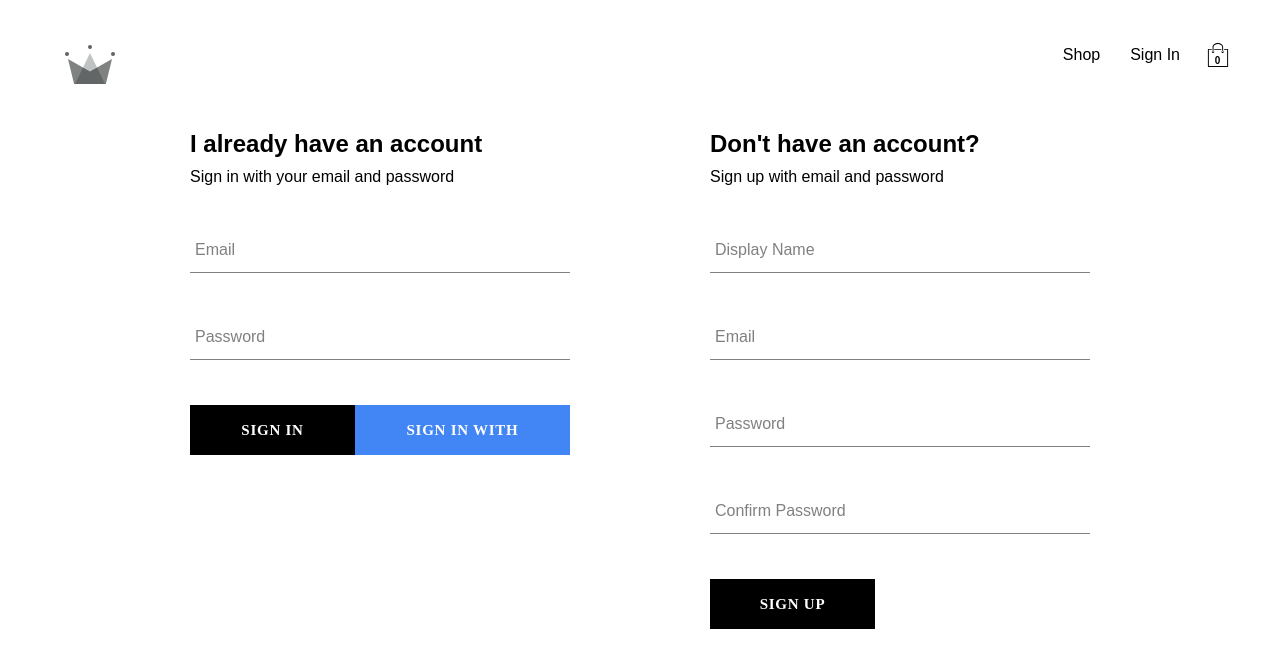
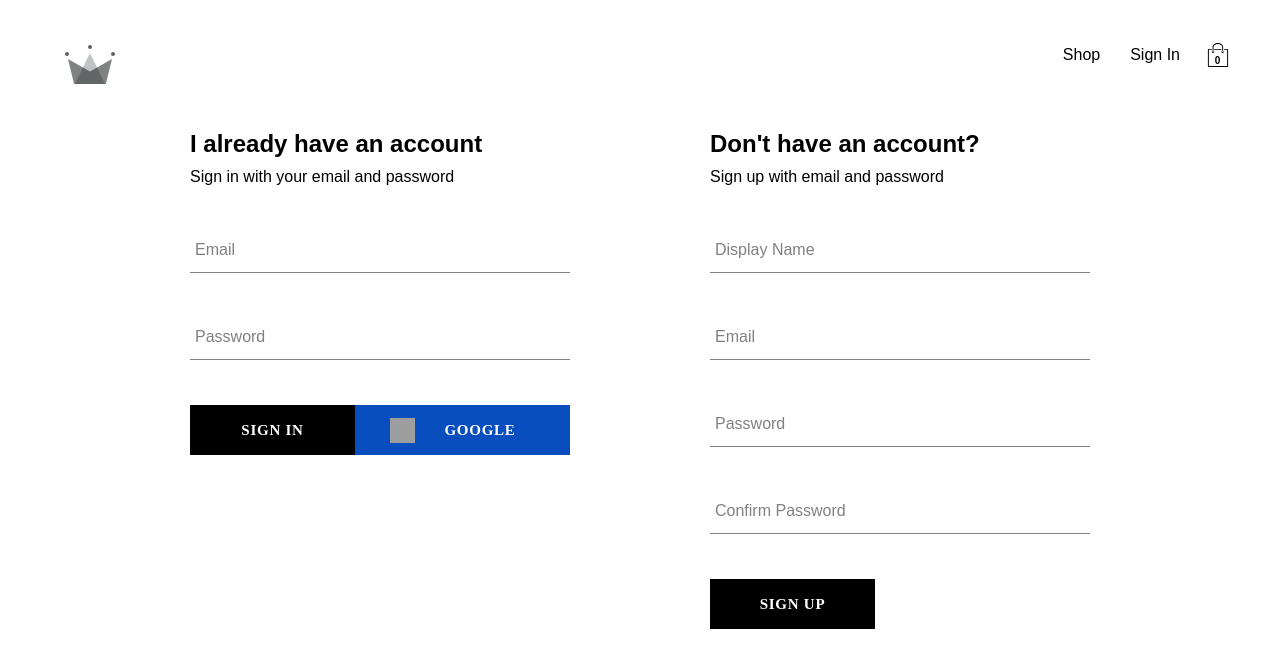
Before and after one commit to mynameisheisenberg/crwn-clothing, a React (Create React App) app: page /sign-in in a window 1280 px wide. Shown: the top 668 px of the page. Built offline with nearby package versions, Linux system fonts and the light colour scheme; no server answers; grey boxes are pictures that could not be loaded; a web font is replaced by a local one.

Commit message:
adding items to cart drop down

```diff
--- a/src/components/button/button.component.jsx
+++ b/src/components/button/button.component.jsx
@@ -1,13 +1,22 @@
-import "../button/button.styles.scss"
-export const BUTTON_TYPE_CLASSES = {google:"google-sign-in",
-inverted: 'inverted'}
+import "../button/button.styles.scss";
+export const BUTTON_TYPE_CLASSES = {
+  google: "google-sign-in",
+  inverted: "inverted",
+};
 
-const Button = ({children,buttonType,...otherProps}) =>{
-    return(
-        <button className={`button-container ${BUTTON_TYPE_CLASSES[buttonType]}`} {...otherProps}>
-                {children}
-        </button>
-    )
-}
+const Button = ({ children, buttonType, ...otherProps }) => {
+const buttonClass = `button-container ${BUTTON_TYPE_CLASSES[buttonType]}`;
+  return (
+    <button
+      className={`button-container ${BUTTON_TYPE_CLASSES[buttonType]}`}
+      {...otherProps}
+    >
+      {buttonClass.includes("google-sign-in") ? (
+        <img class="google-icon" src="https://upload.wikimedia.org/wikipedia/commons/thumb/c/c1/Google_%22G%22_logo.svg/768px-Google_%22G%22_logo.svg.png" />
+      ) : null}
+      {children}
+    </button>
+  );
+};
 
 export default Button;
--- a/src/components/button/button.styles.scss
+++ b/src/components/button/button.styles.scss
@@ -23,11 +23,11 @@
     }
 
     &.google-sign-in {
-      background-color: #4285f4;
+      background-color: #084ebe;
       color: white;
 
       &:hover {
-        background-color: #357ae8;
+        background-color: #087438;
         border: none;
       }
     }
@@ -44,3 +44,10 @@
       }
     }
   }
+
+.google-icon{
+  width: 25px;
+  height: 25px;
+  align-self: center;
+  margin-right: 10px;
+}
--- a/src/components/cart-dropdown/cart-dropdown.component.jsx
+++ b/src/components/cart-dropdown/cart-dropdown.component.jsx
@@ -1,13 +1,20 @@
 import Button from "../button/button.component";
 import "./cart-dropdown.styles.scss";
-
-const CartDropdown = () =>{
-    return(
-        <div className="cart-dropdown-container">
-            <div className="cart-items"/>
-            <Button>Go to checkout</Button>
-        </div>
-    )
-}
+import CartItem from "../cart-item/cart-item.component";
+import { useContext } from "react";
+import { CartContext } from "../../contexts/cart.context";
+const CartDropdown = () => {
+  const { cartItems } = useContext(CartContext);
+  return (
+    <div className="cart-dropdown-container">
+      <div className="cart-items">
+        {cartItems.map((item) => (
+          <CartItem key={item.id} cartItem={item} />
+        ))}
+      </div>
+      <Button>Go to checkout</Button>
+    </div>
+  );
+};
 
 export default CartDropdown;
--- /dev/null
+++ b/src/components/cart-item/cart-item.component.jsx
@@ -0,0 +1,13 @@
+import "./cart-item.styles.scss"
+
+const CartItem = ({cartItem}) =>{
+    const {name,quantity} = cartItem;
+    return(
+        <div>
+            <h2>{name}</h2>
+            <span>{quantity}</span>
+        </div>
+    )
+}
+
+export default CartItem;
--- a/src/components/product-card/product-card.component.jsx
+++ b/src/components/product-card/product-card.component.jsx
@@ -1,6 +1,10 @@
 import Button from "../button/button.component";
 import "./product-card.styles.scss";
+import { useContext } from "react";
+import { CartContext } from "../../contexts/cart.context";
 const ProductCard = ({ product }) => {
+  const { addItemToCart } = useContext(CartContext);
+  const addProductCart = () => addItemToCart(product);
   const { name, price, imageUrl } = product;
   return (
     <div className="product-card-container">
@@ -9,7 +13,9 @@ const ProductCard = ({ product }) => {
         <span className="name">{name}</span>
         <span className="price">{price}</span>
       </div>
-      <Button buttonType="inverted">Add to cart</Button>
+      <Button buttonType="inverted" onClick={addProductCart}>
+        Add to cart
+      </Button>
     </div>
   );
 };
--- a/src/components/sigin-in/sign-in.component.jsx
+++ b/src/components/sigin-in/sign-in.component.jsx
@@ -71,7 +71,7 @@ const SignIn = () => {
         <div className="buttons-container">
           <Button type="submit">Sign In</Button>
           <Button buttonType="google" type="button" onClick={signInWithGoogle}>
-            Sign In With Google
+            Google Sign In
           </Button>
         </div>
       </form>
--- a/src/contexts/cart.context.jsx
+++ b/src/contexts/cart.context.jsx
@@ -1,12 +1,37 @@
 import { createContext, useState } from "react";
 
+const addCartItem = (cartItems, producToAdd) => {
+  // find if cartItems contains productToAdd and return back the item
+  const existingCartItem = cartItems.find(
+    (cartItem) => cartItem.id === producToAdd.id
+  );
+  // if found increment quantity
+  // return new array with modified cartItems
+  if (existingCartItem) {
+    return cartItems.map((cartItem) =>
+        cartItem.id === producToAdd.id
+          ? { ...cartItem, quantity: cartItem.quantity + 1 }
+          : cartItem
+      )
+  }
+  // incase new product is to be added
+  return [...cartItems, { ...producToAdd, quantity: 1 }];
+};
 export const CartContext = createContext({
   isCartOpen: false,
   setIsCartOpen: () => {},
+  cartItems: [],
+  addItemToCart: () => {},
 });
 
-export const CartProvider = ({children})=>{
-    const [isCartOpen,setIsCartOpen] = useState(false);
-    const value = {isCartOpen,setIsCartOpen};
-    return <CartContext.Provider value={value}>{children}</CartContext.Provider>;
-}
+export const CartProvider = ({ children }) => {
+  const [isCartOpen, setIsCartOpen] = useState(false);
+  const [cartItems, setCartItems] = useState([]);
+
+  const addItemToCart = (productToAdd) => {
+    setCartItems(addCartItem(cartItems, productToAdd));
+  };
+
+  const value = { isCartOpen, setIsCartOpen, addItemToCart, cartItems };
+  return <CartContext.Provider value={value}>{children}</CartContext.Provider>;
+};
```
Also changed, not shown: src/assets/google-icon.svg (added), src/components/cart-item/cart-item.styles.scss (added).
